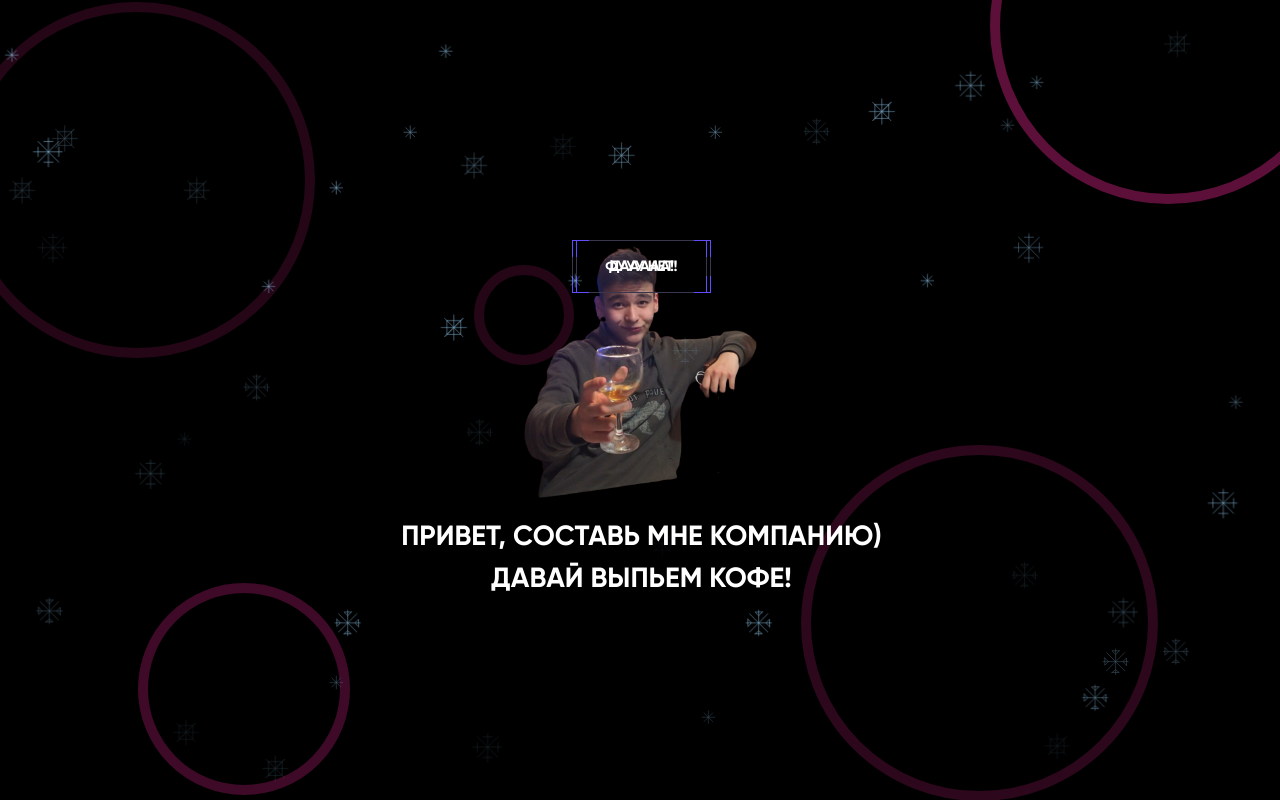
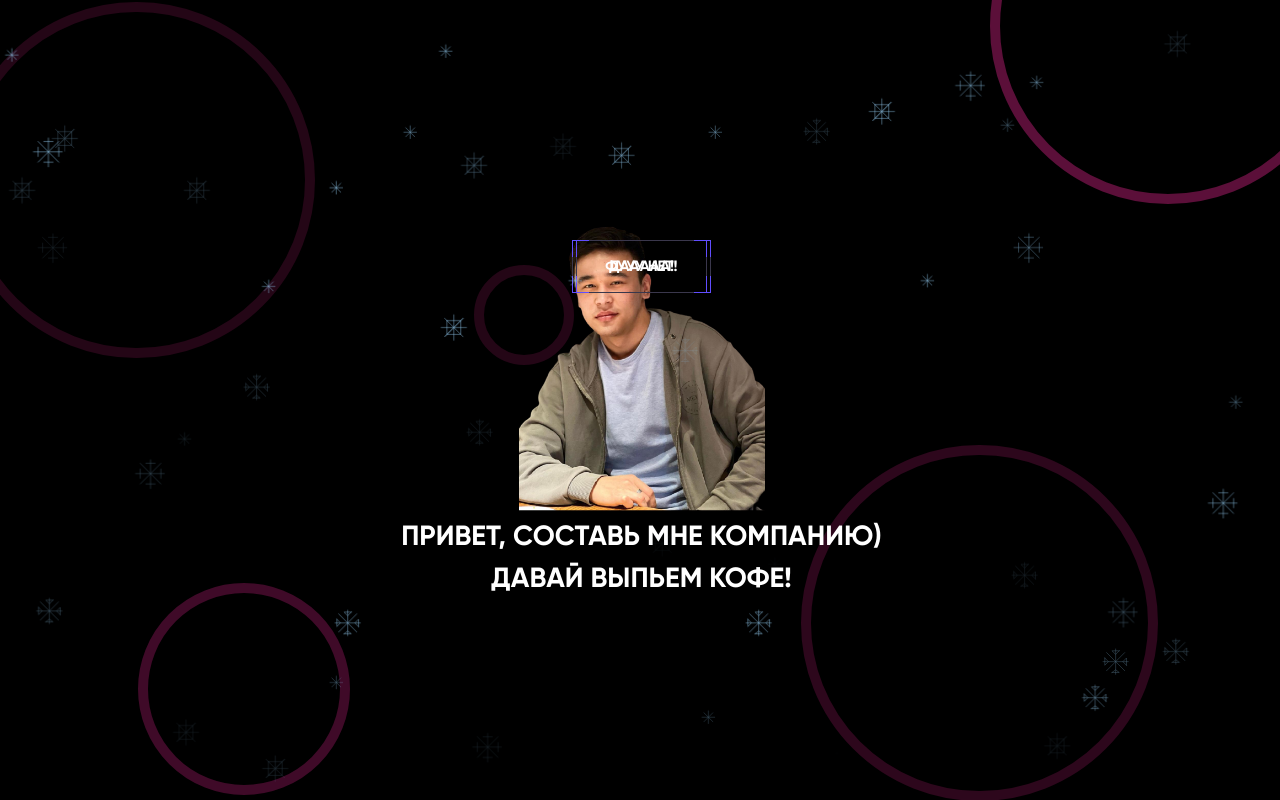
Before and after one commit to kyerasik/akisyda, a plain HTML site: page index.htm in a window 1280 px wide. Drawn offline with Linux system fonts and the light colour scheme; a script that the page names is missing; a small style sheet from the web is missing.

Commit message:
Update index.htm

```diff
--- a/index.htm
+++ b/index.htm
@@ -1075,7 +1075,7 @@
               <div class="tn-atom">
                 <img
                   class="tn-atom__img t-img"
-                  data-original="1.png"
+                  data-original="2.png"
                   imgfield="tn_img_1639740221461"
                 />
               </div>
```
